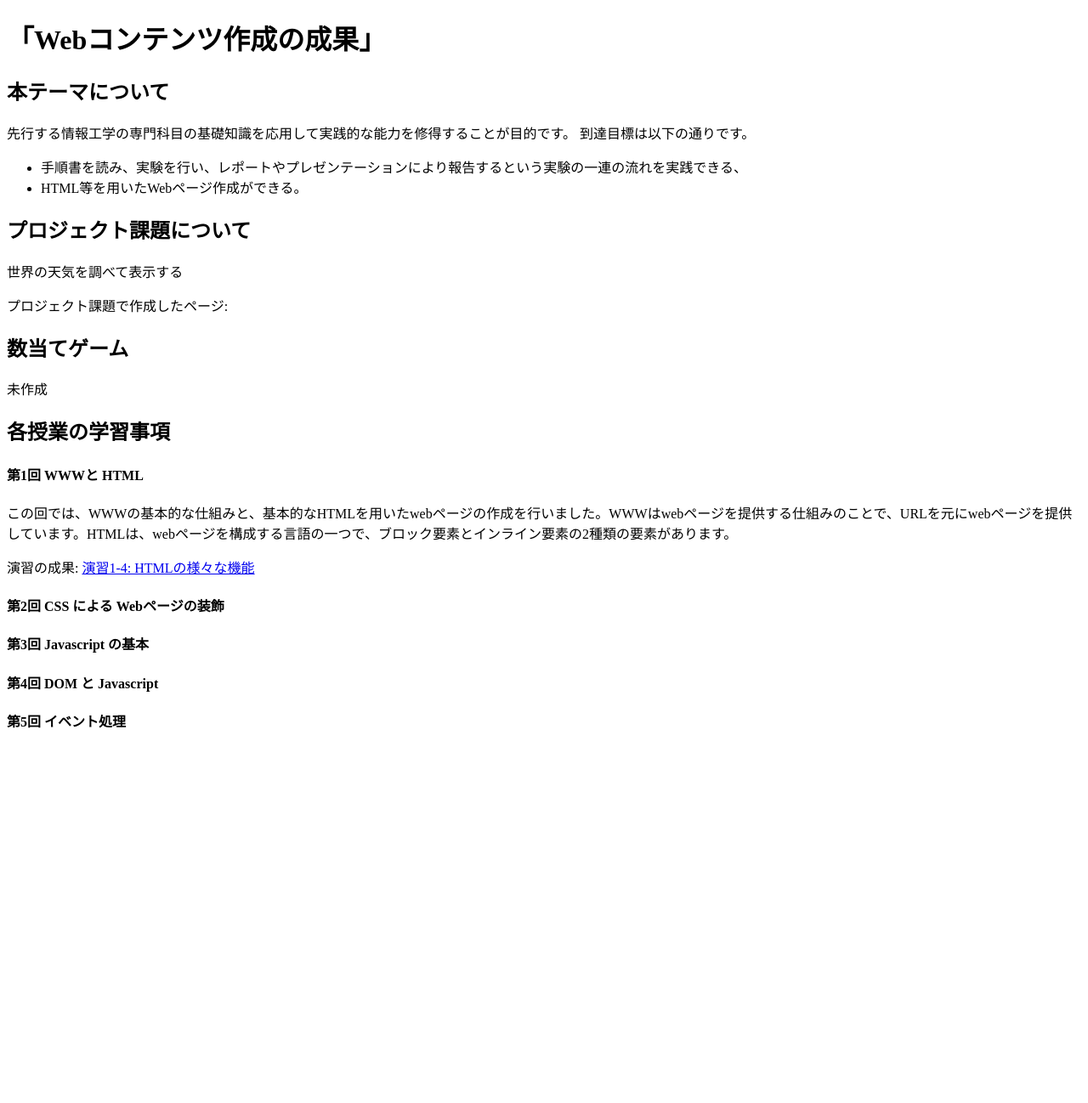
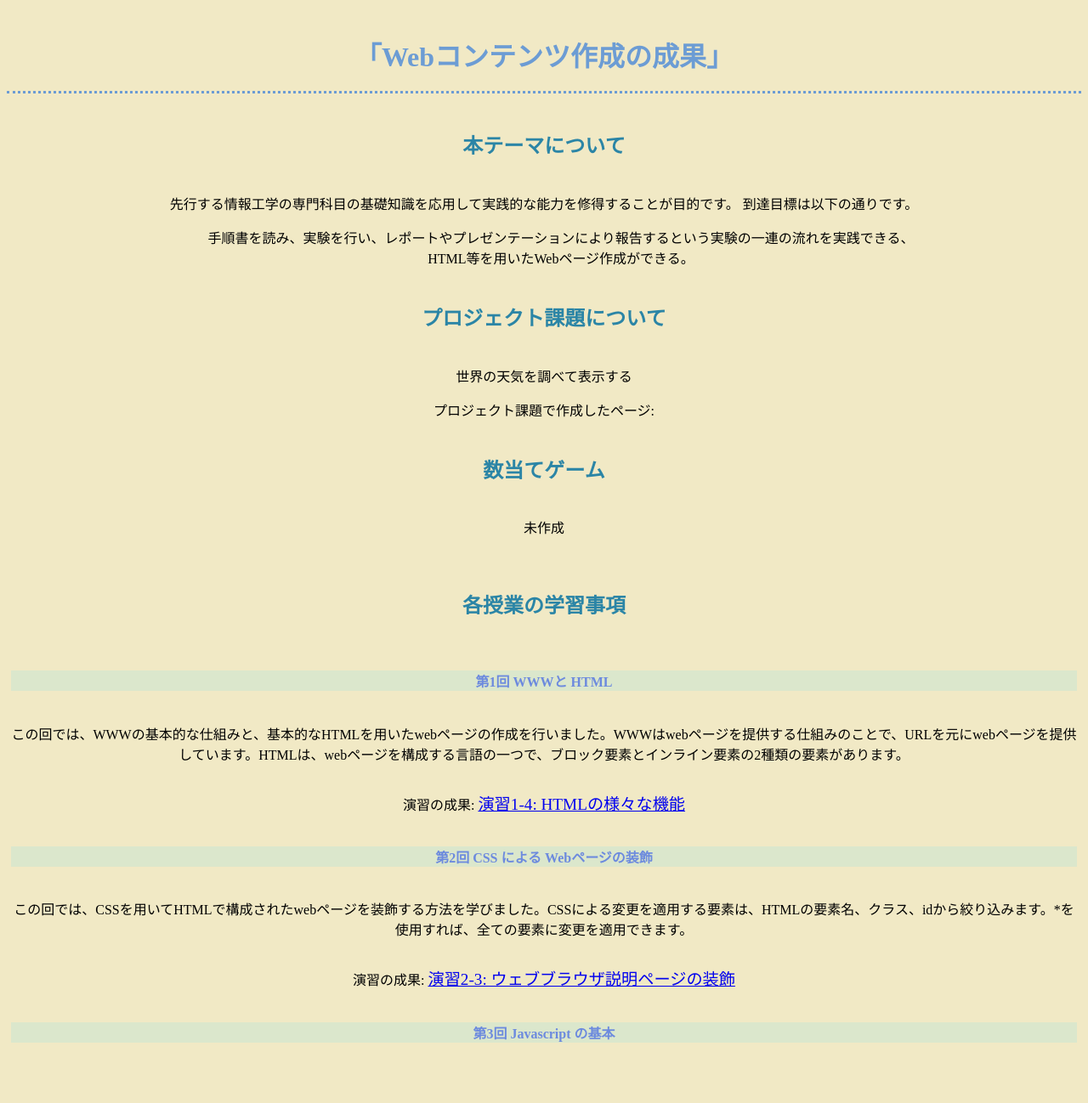
Before and after one commit to G284842022/medialabo, a plain HTML site: page index.html in a window 1280 px wide. Shown: the top 1298 px of the page at 85% size. Before the commit the page ends 881 px from the top, so only its background shows below. Drawn offline with Linux system fonts and the light colour scheme.

Commit message:
第二回課題途中経過

```diff
--- a/index.html
+++ b/index.html
@@ -3,6 +3,7 @@
   <head>
     <meta charset="utf-8">
     <title>My test page</title>
+    <link rel="stylesheet" href="styles.css">
   </head>
   <body>
     <h1>「Webコンテンツ作成の成果」</h1>
@@ -23,17 +24,20 @@
     <h2>数当てゲーム</h2>
     <p>未作成</p>
 
+    <div id="classes">
       <h2>各授業の学習事項</h2>
       <h4>第1回 WWWと HTML</h4>
       <p>この回では、WWWの基本的な仕組みと、基本的なHTMLを用いたwebページの作成を行いました。WWWはwebページを提供する仕組みのことで、URLを元にwebページを提供しています。HTMLは、webページを構成する言語の一つで、ブロック要素とインライン要素の2種類の要素があります。</p>
       <p>演習の成果: <a href="/medialabo/practice-html/elements.html" target="_blank">演習1-4: HTMLの様々な機能</a></p>
       <h4>第2回 CSS による Webページの装飾</h4>
-    <p></p>
+      <p>この回では、CSSを用いてHTMLで構成されたwebページを装飾する方法を学びました。CSSによる変更を適用する要素は、HTMLの要素名、クラス、idから絞り込みます。*を使用すれば、全ての要素に変更を適用できます。</p>
+      <p>演習の成果: <a href="/medialabo/practice-css/browser-intro.html">演習2-3: ウェブブラウザ説明ページの装飾</a></p>
       <h4>第3回 Javascript の基本</h4>
       <p></p>
       <h4>第4回 DOM と Javascript</h4>
       <p></p>
       <h4>第5回 イベント処理</h4>
       <p></p>
+    </div>
   </body>
 </html>
--- a/practice-css/browser-intro.css
+++ b/practice-css/browser-intro.css
@@ -3,25 +3,40 @@ p {
 }
 
 p.info {
-	font-size: 10pt;
+	font-size: small;
+	background-color: #dfdfdf;
 }
 
 h1 {
-	background-color: #7f7fcf;
+	color: white;
+	text-shadow: navy 1px 0 10px;
 }
 
 h2 {
-	border: solid 1px black;
-	margin: 5px;
+	font-family: cursive;
+	color: #3f3faf;
+	background: linear-gradient(0.25turn,#ffffff, hsl(48, 100%, 84%));
+	padding: 5px 5px 5px;
 }
 
 div#zentai {
-	display: flex;
+	display: grid;
 	flex-direction: row;
 	width: 1024px;
+	grid-template-columns: 1fr 1fr;
+	grid-gap: 10px;
 }
 
 div#zentai > div {
-	margin-left: 5px;
 	background-color: #ffefaf;
+	grid-template-columns: 1fr 1fr;
+	height: 200px;
+	padding: 5px 5px 5px;
 }
+
+img {
+    float: right;
+    width: 100px;
+    height: 100px;
+    margin: 10px 0 10px 10px;
+}
--- /dev/null
+++ b/styles.css
@@ -0,0 +1,38 @@
+body {
+    text-align: center;
+    background-color: rgba(239, 230, 188, 0.861);
+}
+
+h1 {
+    color: rgb(108, 156, 212);
+    border-bottom-style: dotted;
+    padding: 20px;
+}
+
+h2{
+    text-align: center;
+    color: rgb(43, 133, 166);
+    /* border-bottom-style: groove; */
+    padding: 20px;
+}
+
+.h2 p {
+    padding: 20px;
+}
+
+#classes h4 {
+    color: rgb(108, 138, 222);
+    background: rgba(216, 231, 205, 0.876);
+}
+
+ul {
+    list-style: none;
+}
+
+div {
+    display: grid;
+    padding: 5px 5px 5px;
+}
+a {
+    font-size: larger;
+}
```
Also changed, not shown: practice-css/browser-intro.html (+1 -0 lines), 1 other file. Lines whose indentation alone changed are shown as unchanged.
